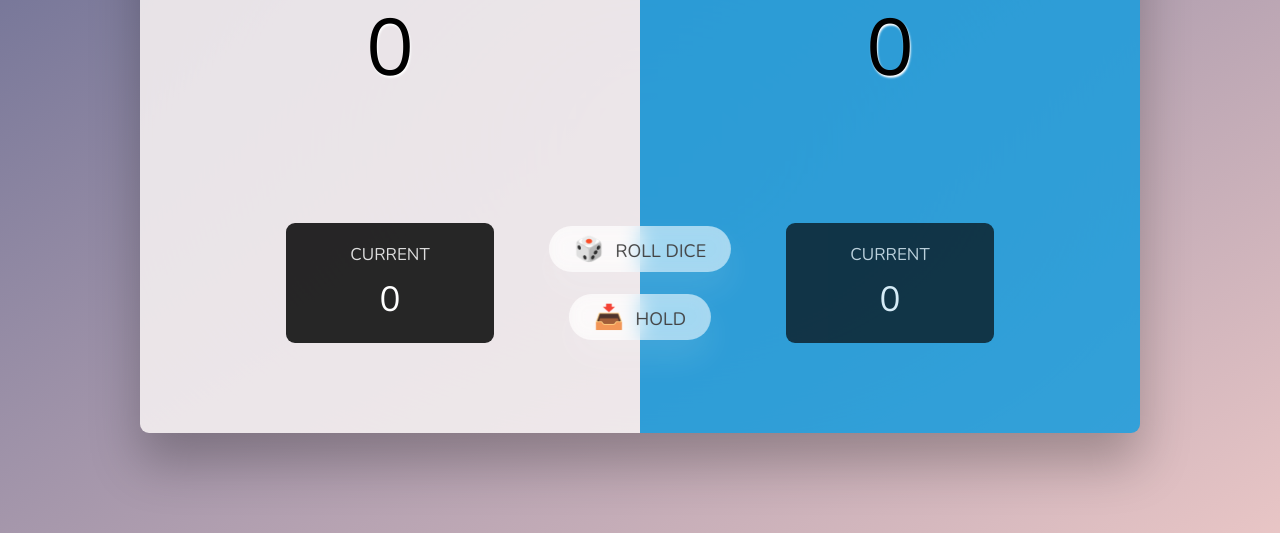
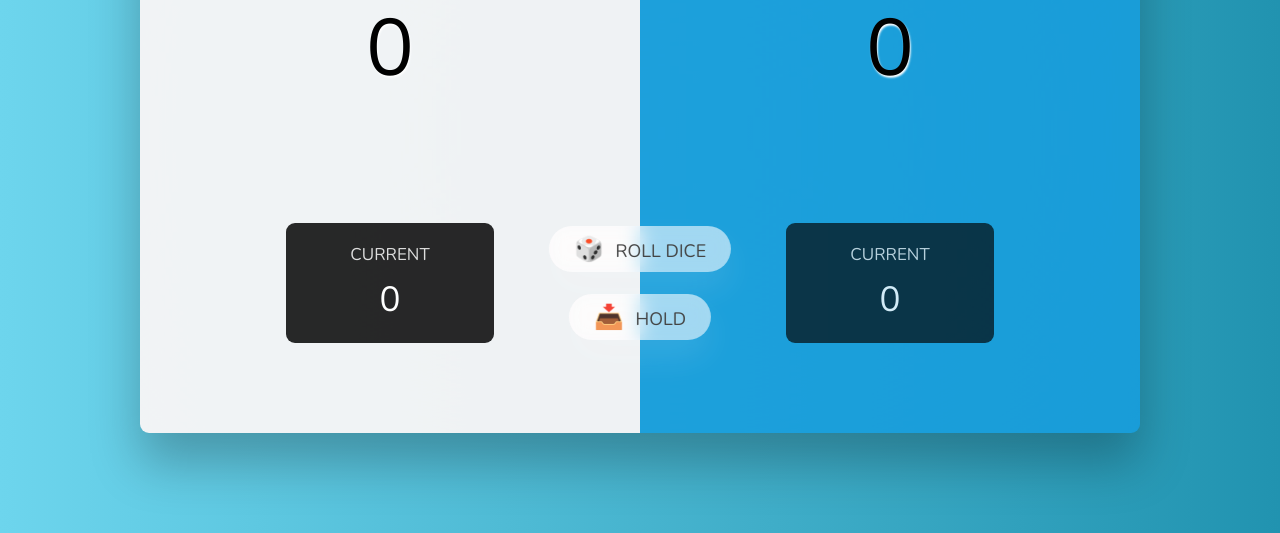
Before and after one commit to somekindofwallflower/pig-game, a plain HTML site: page index.html in a window 1280 px wide. Shown: the part 267-800 px from the top of the page. Drawn offline with nearby package versions, Linux system fonts and the light colour scheme.

Commit message:
Changes to the back ground and site icon

```diff
--- a/index.html
+++ b/index.html
@@ -4,7 +4,8 @@
     <meta charset="UTF-8" />
     <meta name="viewport" content="width=device-width, initial-scale=1.0" />
     <meta http-equiv="X-UA-Compatible" content="ie=edge" />
-    <link rel="stylesheet" href="style.css" />
+    <link rel="stylesheet" href="style.css"/>
+    <link rel="icon" href="puzzle.png">
     <title>Pig Game</title>
 </head>
 <body>
--- a/style.css
+++ b/style.css
@@ -16,7 +16,11 @@ body {
     font-weight: 400;
     height: 100vh;
     color: #333;
-    background-image: linear-gradient(to top left, rgba(217, 159, 159, 0.6) 0%, rgba(81, 88, 133, 0.9) 100%);
+    /* background-image: linear-gradient(to top left, rgba(217, 159, 159, 0.6) 0%, rgba(81, 88, 133, 0.9) 100%); */
+    background: #2193b0;  /* fallback for old browsers */
+    background: -webkit-linear-gradient(to right, #6dd5ed, #2193b0);  /* Chrome 10-25, Safari 5.1-6 */
+    background: linear-gradient(to right, #6dd5ed, #2193b0); /* W3C, IE 10+/ Edge, Firefox 16+, Chrome 26+, Opera 12+, Safari 7+ */
+
     display: flex;
     align-items: center;
     justify-content: center;
@@ -70,7 +74,7 @@ main {
 }
 
 .player--active {
-    background-color: #fffafad3;
+    background-color: #fffafaea;
 }
 .player--active .name {
     font-weight: 700;
```
Also changed, not shown: puzzle.png (added).
